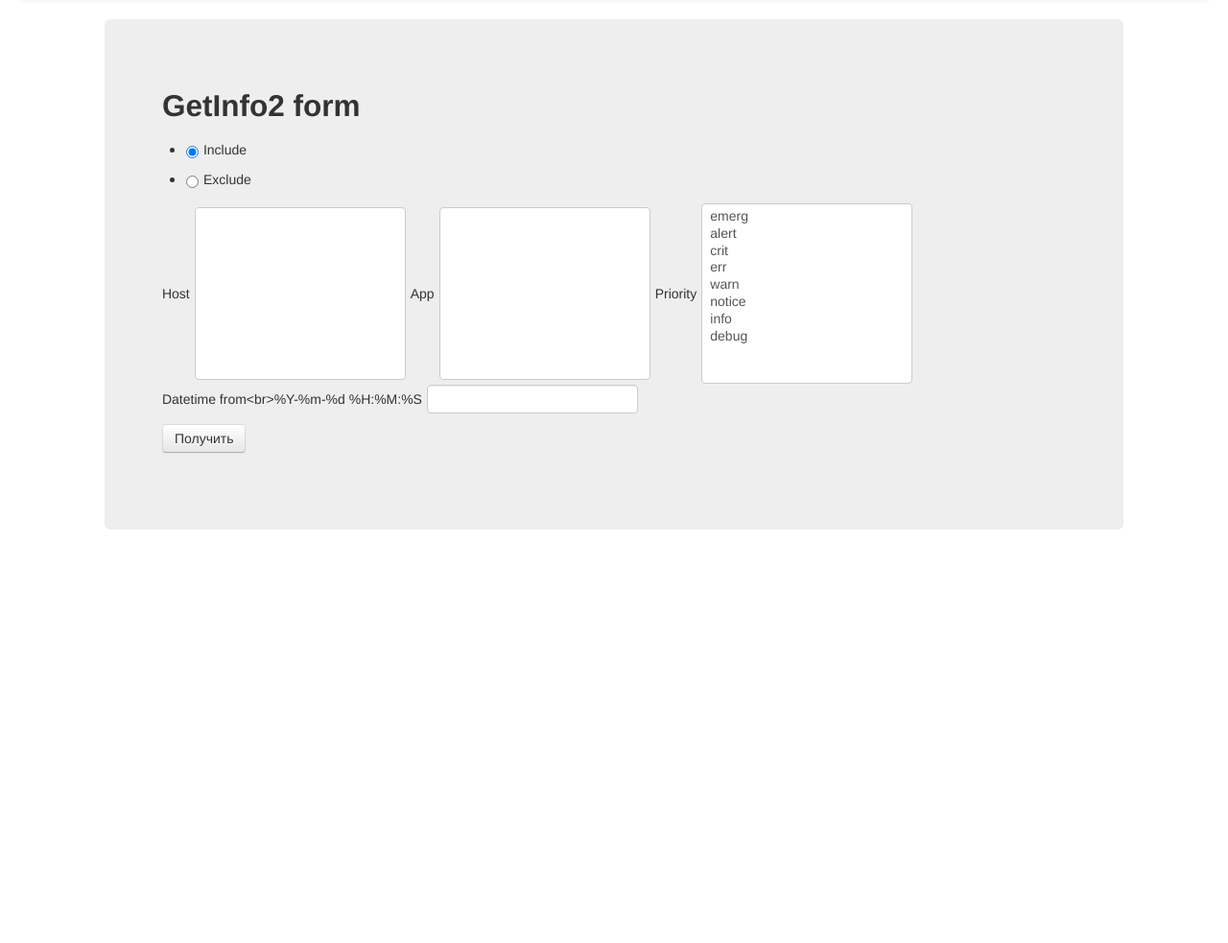
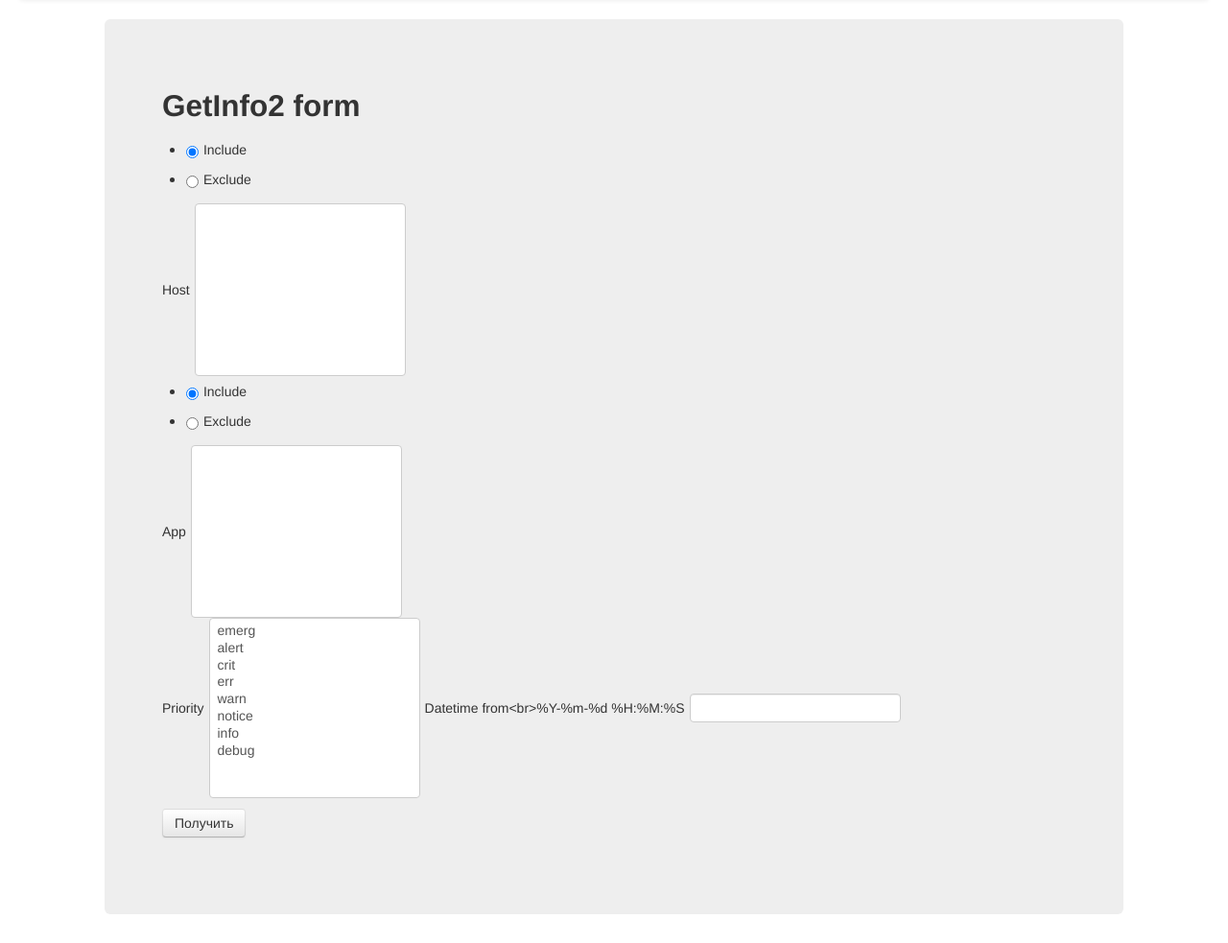
Before and after one commit to icoz/pysymo, a Flask app: page /get_info2 in a window 1280 px wide. Shown: the part 44-1027 px from the top of the page at 96% size. Before the commit the page ends 596 px from the top, so only its background shows below. Run offline with Flask 2, Linux system fonts and the light colour scheme; the visitor is signed in with stand-in values (Sample User, id 1); lists and menus that the app fills with data are empty.

Commit message:
Added AppIE to form Added app-filter to query

```diff
--- a/app/forms.py
+++ b/app/forms.py
@@ -16,6 +16,7 @@ prio_list = [(str(i), MSG_PRIORITY_LIST[i]) for i in range(len(MSG_PRIORITY_LIST
 class RequestForm(Form):
     hostie = RadioField('HostIE', choices=[('0', 'Include'), ('1', 'Exclude')], default='0')
     host = SelectMultipleField('Host', choices=host_list)
+    appie = RadioField('AppIE', choices=[('0', 'Include'), ('1', 'Exclude')], default='0')
     app = SelectMultipleField('App', choices=app_list)
     prio = SelectMultipleField('Priority', choices=prio_list)
     datef = DateTimeField('Datetime from<br>%Y-%m-%d %H:%M:%S', [validators.optional()])
--- a/app/templates/request_form2.html
+++ b/app/templates/request_form2.html
@@ -12,9 +12,10 @@
                 <div class="controls form-inline">
                     {{ form.hostie }}
                     {{ form.host.label }}
-                    {{ form.host(size=10) }}
+                    {{ form.host(size=10) }} <br/>
+                    {{ form.appie }}
                     {{ form.app.label }}
-                    {{ form.app(size=10) }}
+                    {{ form.app(size=10) }} <br/>
                     {{ form.prio.label }}
                     {{ form.prio(size=10) }}
                     {{ form.datef.label }}
--- a/app/views.py
+++ b/app/views.py
@@ -31,6 +31,11 @@ def get_info2():
                 req['h'] = {'$in': form.host.data}
             else:
                 req['h'] = {'$nin': form.host.data}
+        if form.app.data:
+            if form.appie.data == '0':
+                req['a'] = {'$in': form.app.data}
+            else:
+                req['a'] = {'$nin': form.app.data}
         if form.prio.data:
             # convert prio to int
             req['p'] = {'$in': [int(i) for i in form.prio.data]}
```
